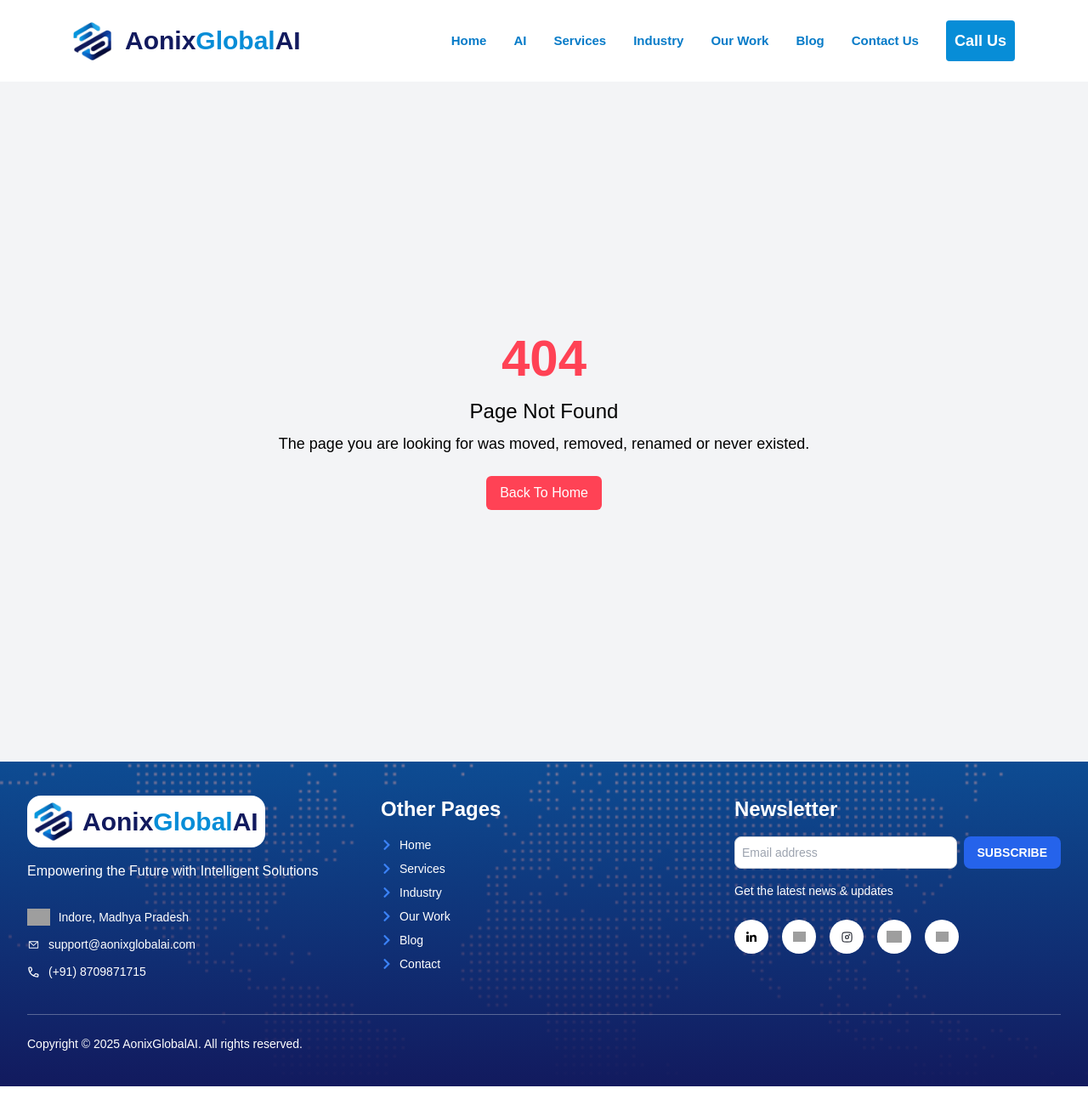
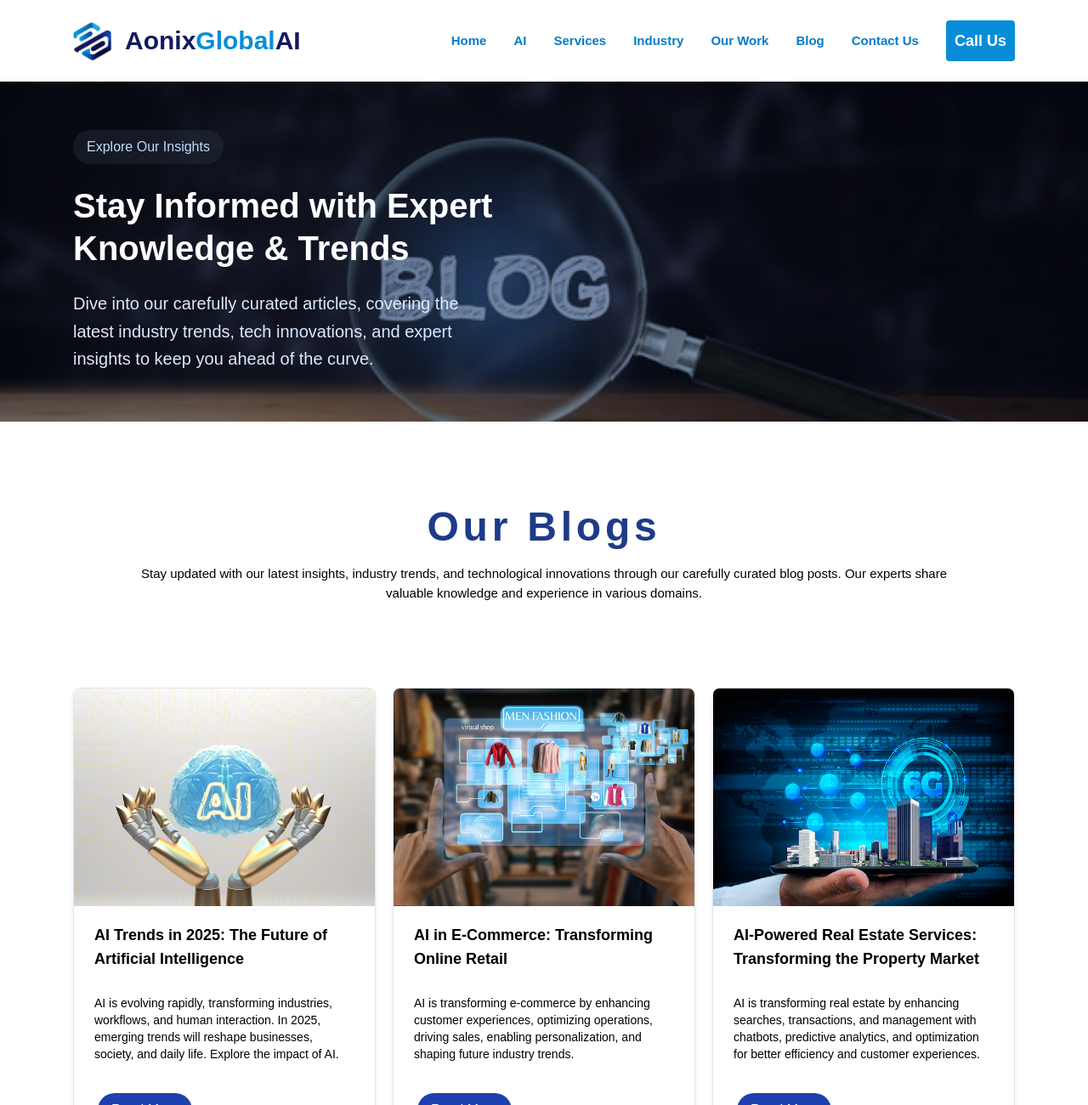
Before and after one commit to aOnixglobalai99/aonixglobalai-portfolio, a Next.js app: page /BlogPage in a window 1280 px wide. Before the commit this address had no page. Shown: the top 1300 px of the page at 85% size. Before the commit the page ends 1278 px from the top, so only its background shows below. Built offline with nearby package versions, Linux system fonts and the light colour scheme; grey boxes are pictures that could not be loaded.

Commit message:
new page added for Blogs with animation and updated styles

```diff
--- a/src/components/Header.tsx
+++ b/src/components/Header.tsx
@@ -77,14 +77,14 @@ const Header: React.FC = () => {
               Industry
             </Link>
             <Link
-              href="/OurWork"
+              href="/OurWorkPage"
               onClick={handleLinkClick}
               className="text-[15px] text-[#077bc8] font-semibold hover:text-[#121a5e]"
             >
               Our Work
             </Link>
             <Link
-              href="/Blog"
+              href="/BlogPage"
               onClick={handleLinkClick}
               className="text-[15px] text-[#077bc8] font-semibold hover:text-[#121a5e]"
             >
@@ -178,13 +178,13 @@ const Header: React.FC = () => {
                   Industry
                 </Link>
                 <Link
-                  href="/OurWork"
+                  href="/OurWorkPage"
                   className="text-[15px] text-[#077bc8] font-semibold hover:text-[#121a5e]"
                 >
                   Our Work
                 </Link>
                 <Link
-                  href="/Blog"
+                  href="/BlogPage"
                   className="text-[15px] text-[#077bc8] font-semibold hover:text-[#121a5e]"
                 >
                   Blog
--- /dev/null
+++ b/src/pages/BlogPage.tsx
@@ -0,0 +1,90 @@
+'use client';
+
+import React from 'react';
+import Articles from '../components/blog/BlogList';
+// import { useRouter } from 'next/navigation';
+
+const Blog = () => {
+  // const router = useRouter();
+  const BlogList: typeof Articles = Articles;
+
+  return (
+    <div id="blog" className="mb-[100px]">
+      <div className="relative bg-gradient-to-br from-gray-800 via-gray-700 to-gray-600 h-[400px] overflow-hidden">
+        <div
+          className="absolute inset-0 mix-blend-overlay bg-[url('/blog-page-background-image.jpg')] w-full bg-fixed bg-center bg-no-repeat bg-cover"
+          style={{ transform: 'scale(1.1)' }}
+        />
+        <div className="relative h-full container mx-auto px-4 md:px-6 lg:px-8">
+          <div className="h-full flex flex-col items-start justify-center w-full max-w-[1140px] mx-auto px-4">
+            <div className="space-y-6 animate-fade-in-left">
+              <div className="inline-block px-4 py-2 bg-gray-700/30 rounded-full transition-all hover:bg-gray-700/50 cursor-pointer backdrop-blur-sm">
+                <span className="text-blue-200 font-medium">
+                  Explore Our Insights
+                </span>
+              </div>
+              <h1 className="text-white font-black text-[clamp(1.3rem,5vw,2.5rem)] max-w-[600px] leading-tight">
+                Stay Informed with Expert Knowledge & Trends
+              </h1>
+              <p className="text-blue-100 text-[clamp(1rem,2vw,1.25rem)] max-w-[90%] md:max-w-[500px] leading-relaxed">
+                Dive into our carefully curated articles, covering the latest
+                industry trends, tech innovations, and expert insights to keep
+                you ahead of the curve.
+              </p>
+            </div>
+          </div>
+        </div>
+      </div>
+      <div className="w-full px-4 md:w-[90%] lg:w-[1140px] mx-auto">
+        <div className="text-center px-5 my-[100px]">
+          <div className="max-w-6xl mx-auto text-center">
+            <h2 className="text-3xl  sm:text-4xl lg:text-5xl font-bold tracking-widest text-blue-900">
+              Our Blogs
+            </h2>
+          </div>
+          <p className="text-center text-[15px] mt-5 px-2 md:px-10">
+            Stay updated with our latest insights, industry trends, and
+            technological innovations through our carefully curated blog posts.
+            Our experts share valuable knowledge and experience in various
+            domains.
+          </p>
+        </div>
+
+        <div className="flex flex-col md:grid md:grid-cols-2 lg:grid-cols-3 gap-5">
+          {BlogList.map((card, index) => (
+            <div
+              key={index}
+              className="backgrounddd bg-white text-center shadow-md flex flex-col items-start justify-between gap-5 border rounded-lg overflow-hidden"
+            >
+              <div className="w-full h-48 md:h-56 lg:h-64 overflow-hidden">
+                <img
+                  src={card.imageUrl}
+                  alt={card.title}
+                  className="w-full h-full object-cover"
+                />
+              </div>
+              <div className="px-6 py-4 relative">
+                <h3 className="text-left font-bold text-lg absolute top-0">
+                  {card.title}
+                </h3>
+                <p className="text-left text-sm mt-3 pt-14">
+                  {card.description}
+                </p>
+              </div>
+              <div className="mb-4">
+                <button
+                  className="bg-blue-800 text-white px-4 py-2 rounded-3xl hover:bg-blue-700 ml-7"
+                  onClick={() => window.open(card.blogPath, '_blank')}
+                >
+                  Read More
+                </button>
+              </div>
+            </div>
+          ))}
+        </div>
+      </div>
+    </div>
+  );
+};
+
+export default Blog;
```
Also changed, not shown: public/blog-page-background-image.jpg (added).
